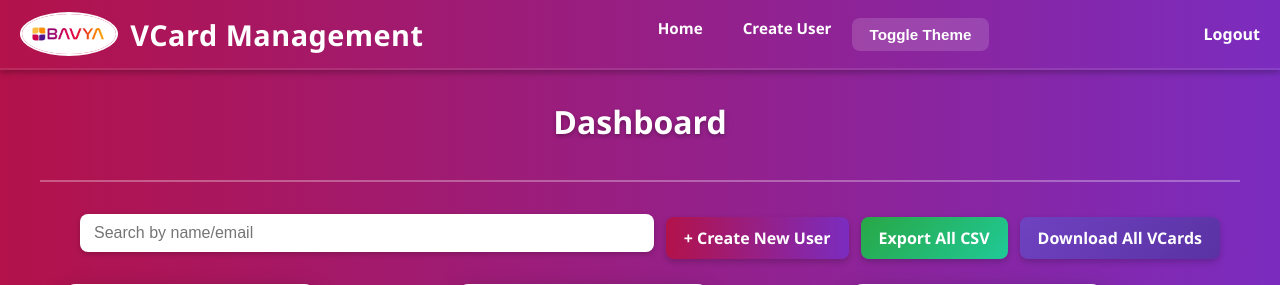
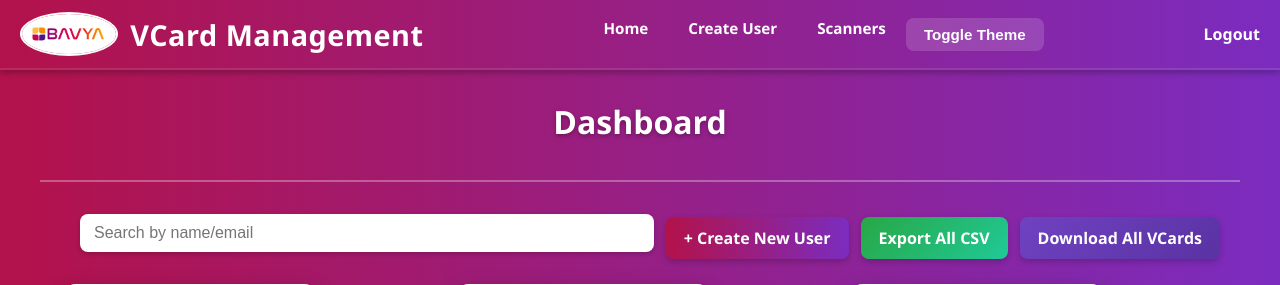
Before and after one commit to SIVA-KRISHNA23/vcard, a Flask app: page /dashboard in a window 1280 px wide. Shown: the top 285 px of the page. Run offline with Flask 3, Linux system fonts and the light colour scheme; a user stored in the database is signed in; data comes from the database, SQL or seed files in the repository; some libraries are stand-ins or nearby versions.

Commit message:
Update base.html

```diff
--- a/templates/base.html
+++ b/templates/base.html
@@ -242,6 +242,7 @@
     <nav>
         <a href="{{ url_for('dashboard') }}">Home</a>
         <a href="{{ url_for('create_user') }}">Create User</a>
+        <a href="{{ url_for('scanners') }}">Scanners</a>
         <button onclick="toggleTheme()">Toggle Theme</button>
     </nav>
 
```
